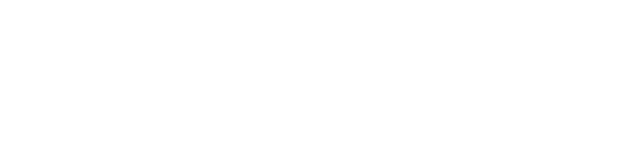
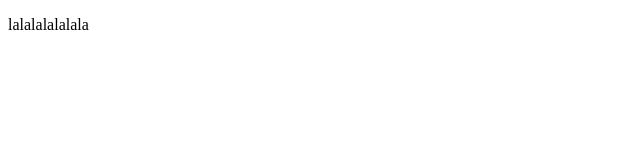
Before and after one commit to RamiSingler/Cours07Exercice, a plain HTML site: page index.html in a window 1280 px wide. Shown: the whole page, without its empty margins (0-640 px from the left). Drawn offline with Linux system fonts and the light colour scheme.

Commit message:
lalalalaalla

```diff
--- a/index.html
+++ b/index.html
@@ -6,6 +6,7 @@
     <title>Document</title>
 </head>
 <body>
+    <p>lalalalalalala</p>
 
 </body>
 </html>
```
